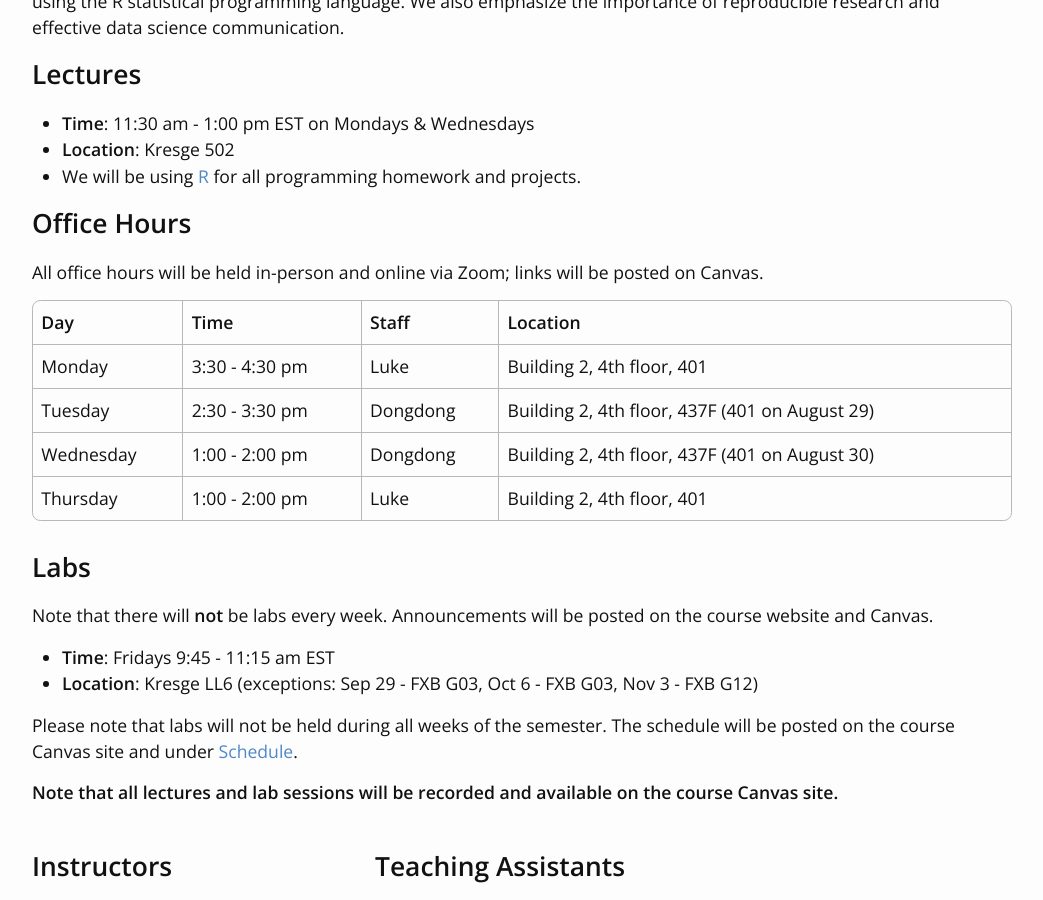
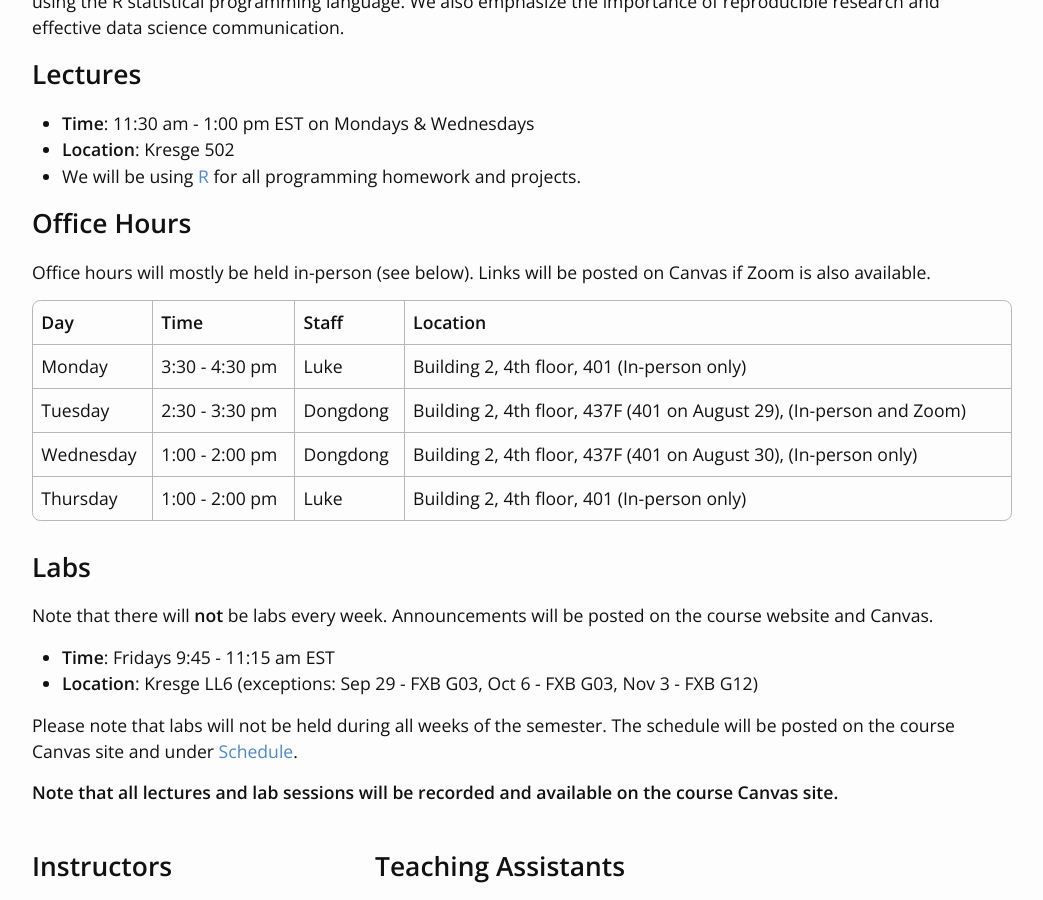
Before and after one commit to coredatascience-fa23/coredatascience-fa23.github.io, a Jekyll site: the page built from index.md, in a window 1280 px wide and 900 px high, scrolled down 586 px. Shown: the whole window, without its empty margins (118-1161 px from the left). Built offline with Jekyll 4.4.1, drawn with Linux system fonts in a browser that asks for light colours; nearby versions of some CDN libraries.

Commit message:
office hour location/zoom updated

```diff
--- a/index.md
+++ b/index.md
@@ -11,15 +11,15 @@ title: "Core Principles of Data Science"
 
 ## Office Hours
 
-All office hours will be held in-person and online via Zoom; links will be posted on Canvas.
+Office hours will mostly be held in-person (see below). Links will be posted on Canvas if Zoom is also available.
 
 {:class="table table-bordered"}
 | Day       | Time         | Staff    | Location                                        |
 |-----------|--------------|----------|-------------------------------------------------|
-| Monday    | 3:30 - 4:30 pm | Luke     | Building 2, 4th floor, 401                      |
-| Tuesday   | 2:30 - 3:30 pm | Dongdong | Building 2, 4th floor, 437F (401 on August 29)  |
-| Wednesday | 1:00 - 2:00 pm | Dongdong | Building 2, 4th floor, 437F (401 on August 30)  |
-| Thursday  | 1:00 - 2:00 pm | Luke     | Building 2, 4th floor, 401                      |
+| Monday    | 3:30 - 4:30 pm | Luke     | Building 2, 4th floor, 401 (In-person only)                      |
+| Tuesday   | 2:30 - 3:30 pm | Dongdong | Building 2, 4th floor, 437F (401 on August 29), (In-person and Zoom)  |
+| Wednesday | 1:00 - 2:00 pm | Dongdong | Building 2, 4th floor, 437F (401 on August 30), (In-person only)  |
+| Thursday  | 1:00 - 2:00 pm | Luke     | Building 2, 4th floor, 401 (In-person only)|
 
 ## Labs
 
```
